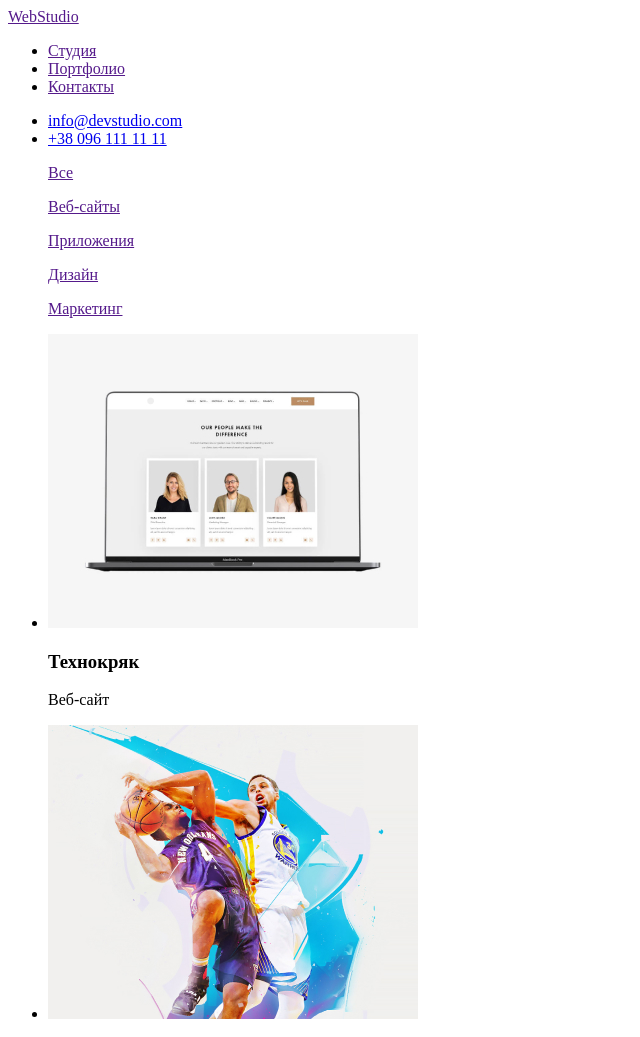
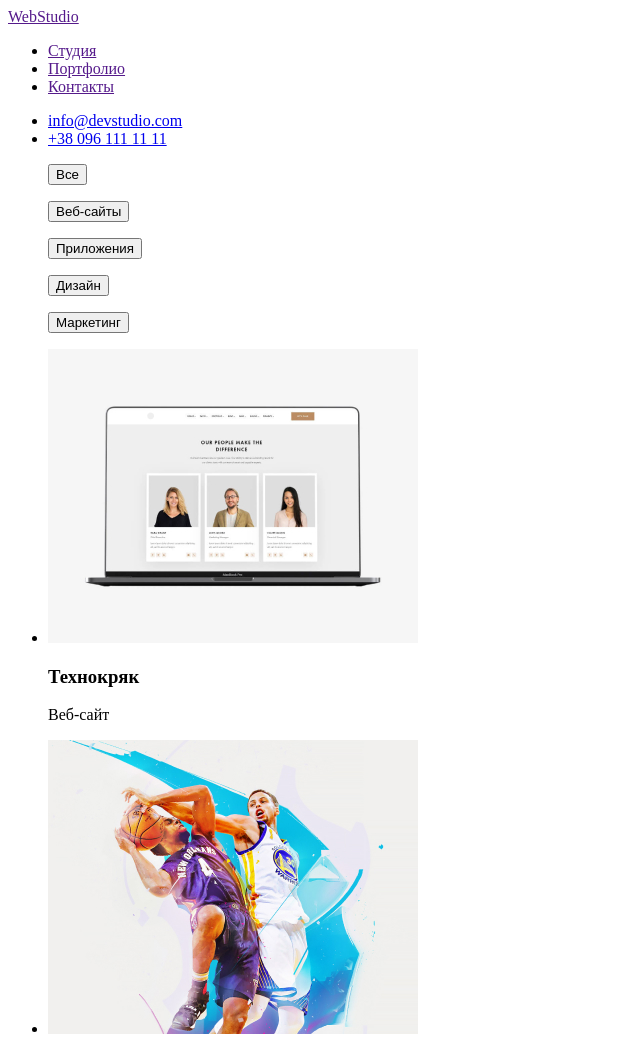
Before and after one commit to vinceforte/goit-markup-hw-02., a plain HTML site: page portfolio.html in a window 1280 px wide. Shown: the top 1037 px of the page, without its empty margins (0-640 px from the left). Drawn offline with Linux system fonts and the light colour scheme.

Commit message:
markup-2

```diff
--- a/portfolio.html
+++ b/portfolio.html
@@ -36,19 +36,19 @@
         <section>
             <h1 hidden>Портфолио</h1>
             <ul>
-                <a href="">Все</a>
+                <button type="button">Все</button>
             </ul>
             <ul>
-                <a href="">Веб-сайты</a>
+                <button type="button">Веб-сайты</button>
             </ul>
             <ul>
-                <a href="">Приложения</a>
+                <button type="button">Приложения</button>
             </ul>
             <ul>
-                <a href="">Дизайн</a>
+                <button type="button">Дизайн</button>
             </ul>
             <ul>
-                <a href="">Маркетинг</a>
+                <button type="button">Маркетинг</button>
             </ul>
         </section>
 
```
Also changed, not shown: index.html (+1 -1 lines).
